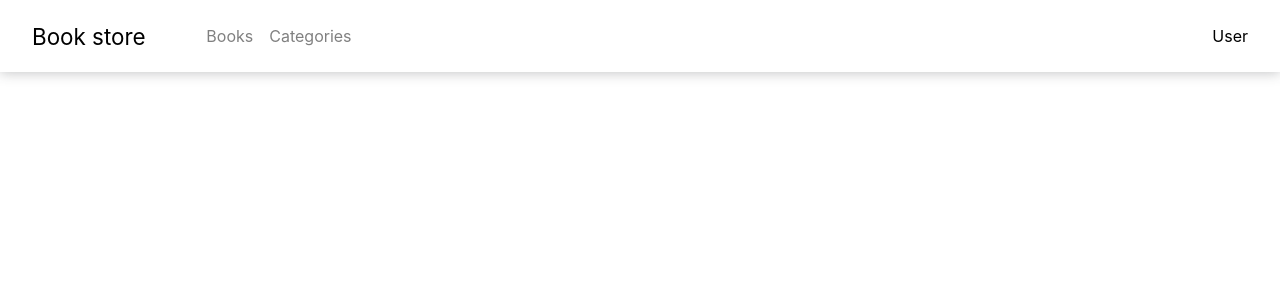
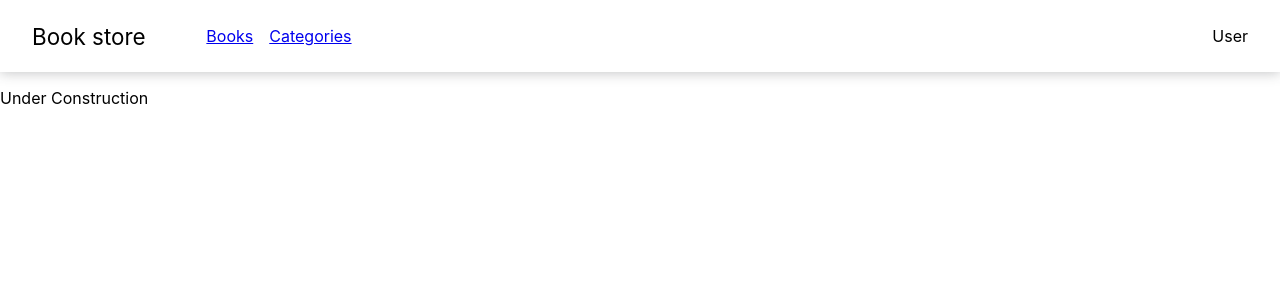
Before and after one commit to marijanbrvar/book_store_react, a React (Create React App) app: page /categories in a window 1280 px wide. Shown: the top 300 px of the page. Built offline with nearby package versions, Linux system fonts and the light colour scheme.

Commit message:
Add components and routeng

```diff
--- a/package.json
+++ b/package.json
@@ -6,6 +6,7 @@
     "@testing-library/jest-dom": "^5.11.4",
     "@testing-library/react": "^11.1.0",
     "@testing-library/user-event": "^12.1.10",
+    "prop-types": "^15.7.2",
     "react": "^17.0.2",
     "react-dom": "^17.0.2",
     "react-router-dom": "^5.2.1",
--- a/src/App.css
+++ b/src/App.css
@@ -1,4 +1,5 @@
 body {
+  height: 100%;
   margin: 0;
   font-family:
     -apple-system,
--- a/src/App.js
+++ b/src/App.js
@@ -1,9 +1,21 @@
+import React from 'react';
+import { Switch, Route } from 'react-router-dom';
 import './App.css';
+import Categories from './components/Categories';
 import Header from './components/Header';
+import Books from './components/Books';
 
 const App = () => (
   <div className="App">
     <Header />
+    <Switch>
+      <Route exact path="/">
+        <Books name="Max" />
+      </Route>
+      <Route path="/categories">
+        <Categories message="Under Construction" />
+      </Route>
+    </Switch>
   </div>
 );
 
--- /dev/null
+++ b/src/components/Books.js
@@ -0,0 +1,20 @@
+import React from 'react';
+import PropTypes from 'prop-types';
+
+const Books = (props) => {
+  const { name } = props;
+  return (
+    <div>
+      <p>
+        Books
+        {name}
+      </p>
+    </div>
+  );
+};
+
+Books.propTypes = {
+  name: PropTypes.string.isRequired,
+};
+
+export default Books;
--- /dev/null
+++ b/src/components/Categories.js
@@ -0,0 +1,21 @@
+/* eslint-disable react/destructuring-assignment */
+/* eslint-disable react/prefer-stateless-function */
+import PropTypes from 'prop-types';
+import React from 'react';
+
+const Categories = (props) => {
+  const { message } = props;
+  return (
+    <div>
+      <p>
+        {message}
+      </p>
+    </div>
+  );
+};
+
+Categories.propTypes = {
+  message: PropTypes.string.isRequired,
+};
+
+export default Categories;
--- a/src/components/Header.js
+++ b/src/components/Header.js
@@ -1,3 +1,5 @@
+import React from 'react';
+import { Link } from 'react-router-dom';
 import './Header.css';
 
 const Header = () => (
@@ -5,8 +7,8 @@ const Header = () => (
     <div className="menu">
       <div>Book store</div>
       <ul>
-        <li>Books</li>
-        <li>Categories</li>
+        <li><Link to="/">Books</Link></li>
+        <li><Link to="/categories">Categories</Link></li>
       </ul>
     </div>
     <div>
--- a/src/index.js
+++ b/src/index.js
@@ -1,10 +1,13 @@
 import React from 'react';
 import ReactDOM from 'react-dom';
+import { BrowserRouter as Router } from 'react-router-dom';
 import App from './App';
 
 ReactDOM.render(
   <React.StrictMode>
-    <App />
+    <Router>
+      <App />
+    </Router>
   </React.StrictMode>,
   document.getElementById('root'),
 );
```
Also changed, not shown: 2 other files (tests, documents, lock files or other folders).
